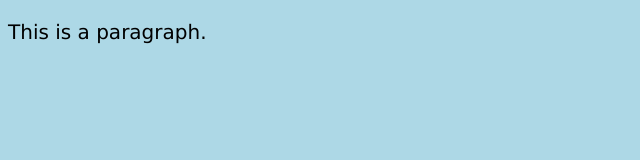
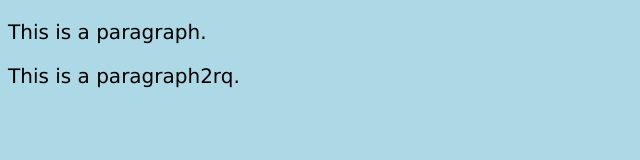
Before and after one commit to karthik17v/test_github_action, a plain HTML site: page paratags.html in a window 1280 px wide. Shown: the whole page, without its empty margins (0-640 px from the left). Drawn offline with Linux system fonts and the light colour scheme.

Commit message:
test para

```diff
--- a/paratags.html
+++ b/paratags.html
@@ -7,5 +7,6 @@
 
 <p>This is a paragraph.</p>
 
+<p>This is a paragraph2rq.</p>
 </body>
 </html>
```
